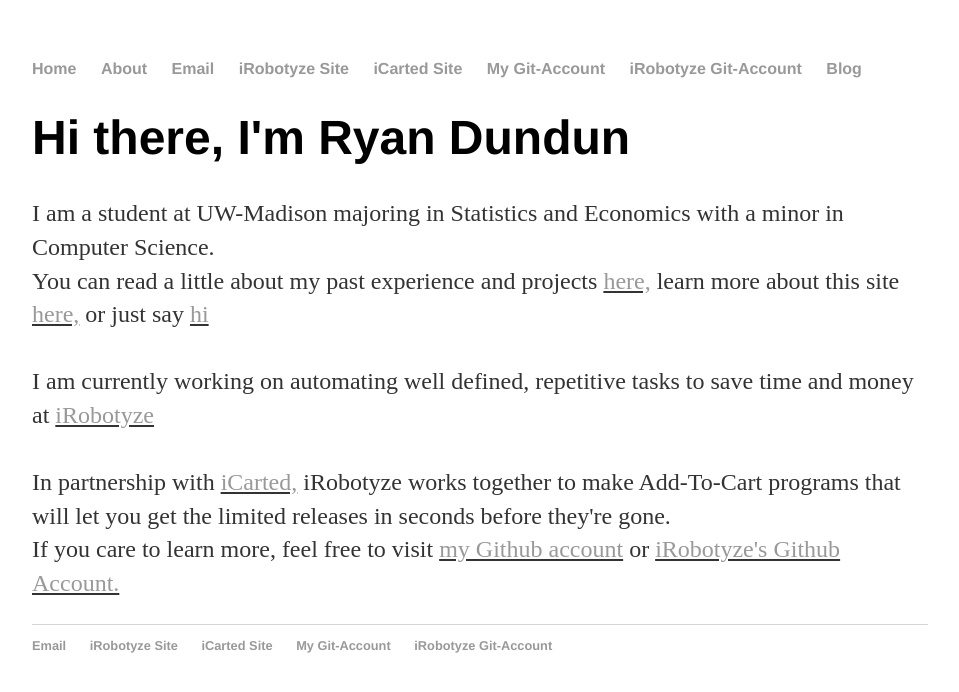
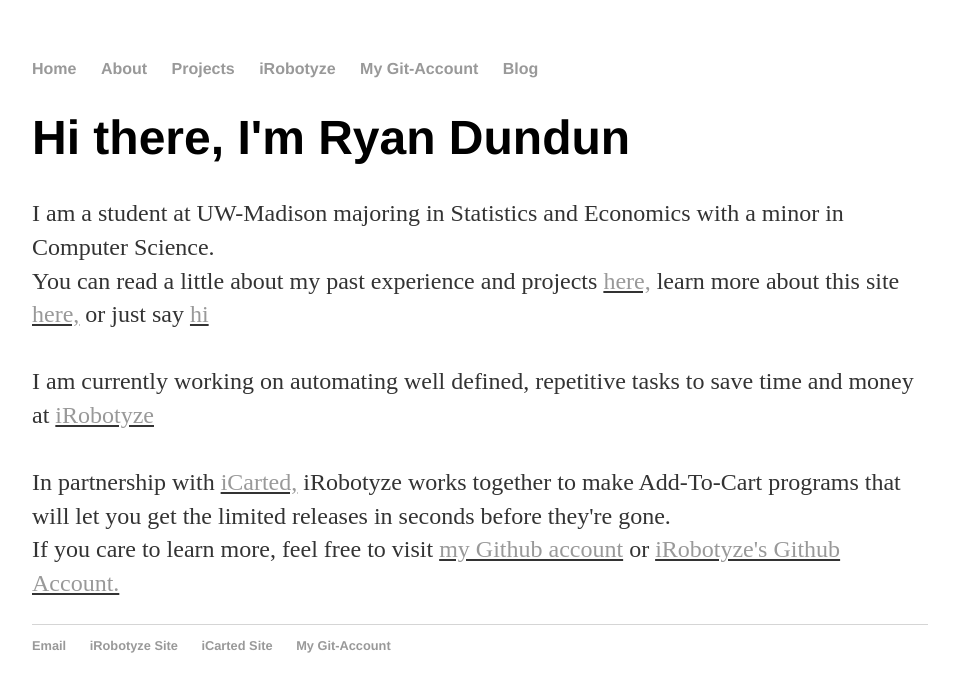
Before and after one commit to ryandundun/backup-Website, a Jekyll site: the page built from index.html, in a window 1280 px wide. Shown: the top 692 px of the page, without its empty margins (160-1119 px from the left). Built offline with Jekyll 4.4.1, drawn with Linux system fonts in a browser that asks for light colours.

Commit message:
Update default.html

```diff
--- a/_layouts/default.html
+++ b/_layouts/default.html
@@ -10,11 +10,10 @@
     		<ul>
         		<li><a href="/">Home</a></li>
 	        	<li><a href="/about">About</a></li>
-			<li><a href="mailto:dundun@wisc.edu">Email</a></li>
-			<li><a href="https://irobotyze.github.io">iRobotyze Site</a></li>
-			<li><a href="https://icarts.shop">iCarted Site</a></li>
+			<li><a href="https://ryandundun.github.io/projects/">Projects</a></li>
+			<li><a href="https://irobotyze.github.io">iRobotyze</a></li>
 			<li><a href="https://github.com/ryandundun">My Git-Account</a></li>
-			<li><a href="https://github.com/iRobotyze">iRobotyze Git-Account</a></li>
+
 
         		<li><a href="/blog">Blog</a></li>
     		</ul>
@@ -31,7 +30,7 @@
         		<li><a href="https://irobotyze.github.io">iRobotyze Site</a></li>
 			<li><a href="https://icarts.shop">iCarted Site</a></li>
 			<li><a href="https://github.com/ryandundun">My Git-Account</a></li>
-			<li><a href="https://github.com/iRobotyze">iRobotyze Git-Account</a></li>
+
 			</ul>
 		</footer>
 	</body>
```
